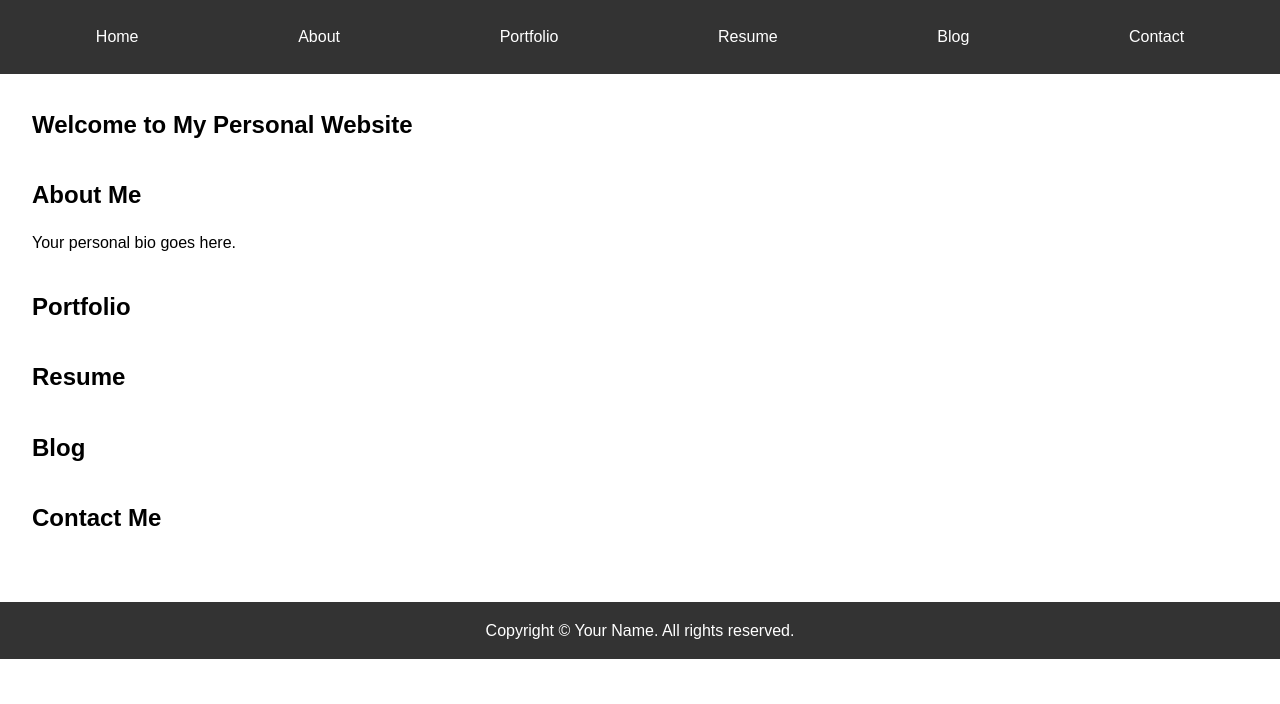
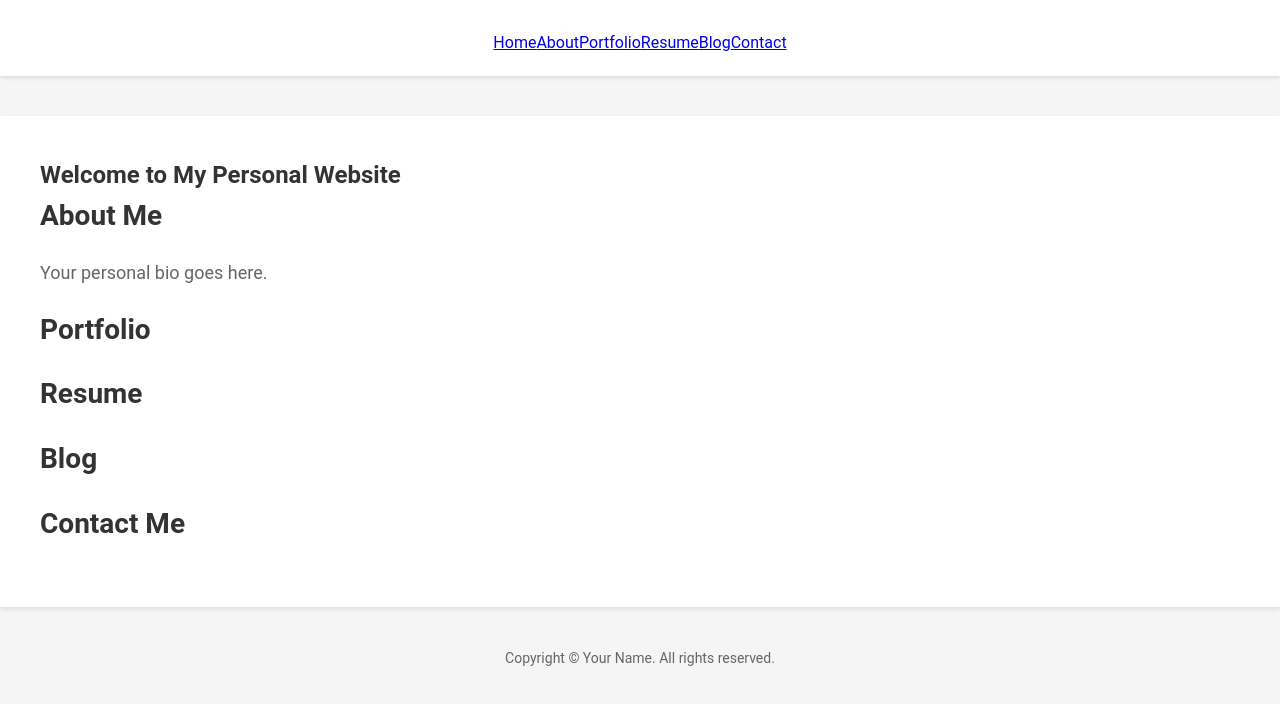
Before and after one commit to rishlion/rishlion-website, a plain HTML site: page public/index.html in a window 1280 px wide. Drawn offline with Linux system fonts and the light colour scheme.

Commit message:
update to style

```diff
--- a/public/style.css
+++ b/public/style.css
@@ -1,49 +1,90 @@
-* {
+/* Reset some default styles */
+body, h1, h2, h3, h4, h5, h6, p, ul, ol, li {
   margin: 0;
   padding: 0;
-    box-sizing: border-box;
 }
 
+/* General styles */
 body {
-    font-family: Arial, sans-serif;
+  font-family: 'Roboto', 'Helvetica', 'Arial', sans-serif;
   line-height: 1.6;
+  color: #333;
+  background-color: #f5f5f5;
 }
 
-  header {
-    background-color: #333;
-    padding: 1rem;
+.container {
+  max-width: 1200px;
+  margin: 0 auto;
+  padding: 20px;
 }
 
-  nav {
-    display: flex;
-    justify-content: space-around;
+/* Header */
+header {
+  background-color: #fff;
+  box-shadow: 0 2px 4px rgba(0, 0, 0, 0.1);
+  padding: 20px 0;
+  margin-bottom: 40px;
 }
 
-  nav a {
-    color: #fff;
-    text-decoration: none;
-    padding: 0.5rem 1rem;
+header h1 {
+  font-size: 24px;
+  text-align: center;
+  color: #333;
 }
 
-  nav a:hover {
-    background-color: #555;
+header nav {
+  display: flex;
+  justify-content: center;
+  margin-top: 10px;
 }
 
-  main {
-    padding: 2rem;
+header nav ul {
+  display: flex;
 }
 
-  h1, h2 {
-    margin-bottom: 1rem;
+header nav ul li {
+  list-style: none;
+  margin-left: 10px;
 }
 
-  section {
-    margin-bottom: 2rem;
+header nav ul li:first-child {
+  margin-left: 0;
 }
 
+header nav ul li a {
+  text-decoration: none;
+  color: #333;
+  font-size: 18px;
+  transition: color 0.3s ease;
+}
+
+header nav ul li a:hover {
+  color: #007bff;
+}
+
+/* Main content */
+main {
+  background-color: #fff;
+  padding: 40px;
+  box-shadow: 0 2px 4px rgba(0, 0, 0, 0.1);
+}
+
+main h2 {
+  font-size: 28px;
+  margin-bottom: 20px;
+  color: #333;
+}
+
+main p {
+  font-size: 18px;
+  color: #666;
+  margin-bottom: 20px;
+}
+
+/* Footer */
 footer {
-    background-color: #333;
-    color: #fff;
   text-align: center;
-    padding: 1rem;
+  margin-top: 40px;
+  color: #666;
+  font-size: 14px;
 }
```
Lines whose indentation alone changed are shown as unchanged.
